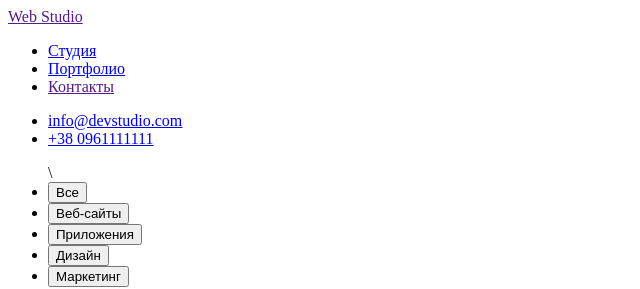
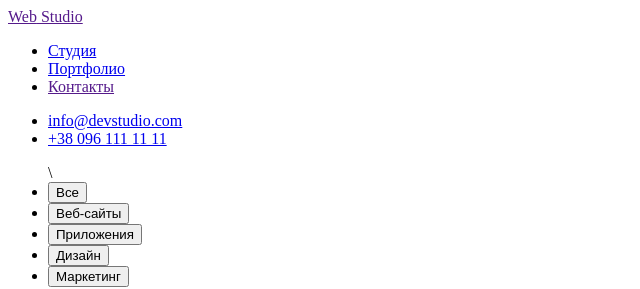
Before and after one commit to Sta11k/goit-markup-hw-02, a plain HTML site: page portfolio.html in a window 1280 px wide. Shown: the top 289 px of the page, 0-640 px from the left. Drawn offline with Linux system fonts and the light colour scheme.

Commit message:
marker LI

```diff
--- a/CSS/styles.css
+++ b/CSS/styles.css
@@ -3,7 +3,7 @@ body{
     font-style: normal;
     color: #000000;
 }
-
+/* Maker LI KILED */
 li{
   list-style: none;
 }
--- a/portfolio.html
+++ b/portfolio.html
@@ -26,7 +26,7 @@
                 <a href="mailto:nfo@devstudio.com">info@devstudio.com</a>
             </li>
             <li>
-                <a href="tel:+380961111111">+38 0961111111</a>
+                <a href="tel:+380961111111">+38 096 111 11 11</a>
             </li>
         </ul>
 
```
Also changed, not shown: index.html (+1 -1 lines).
